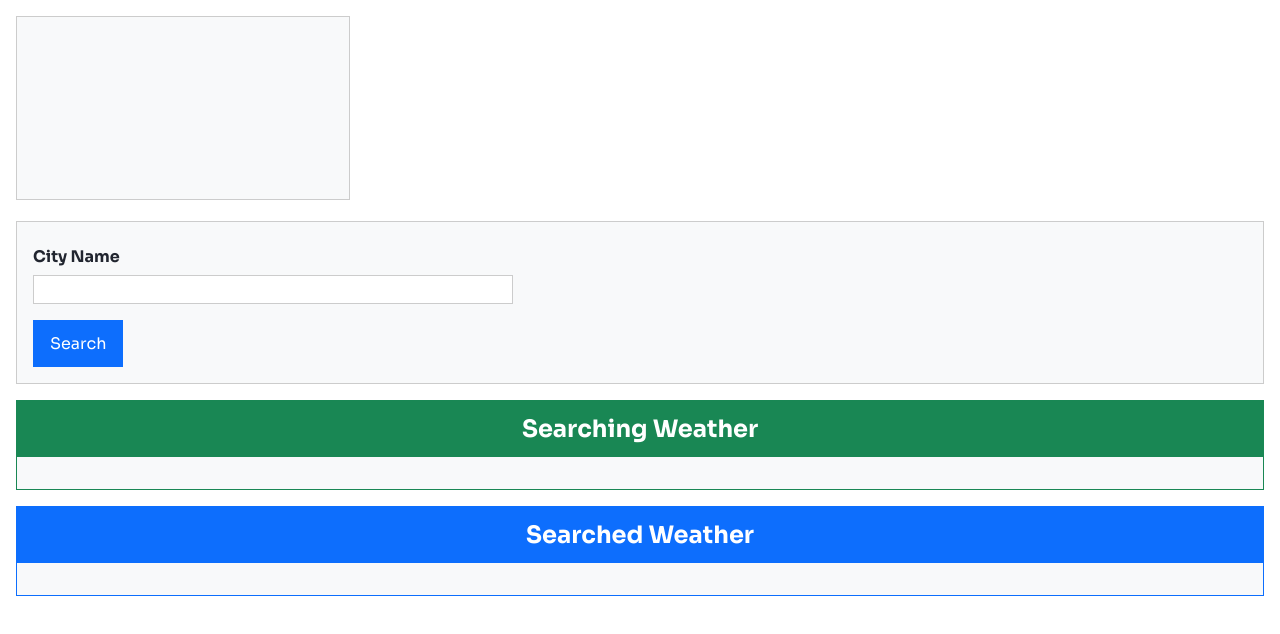
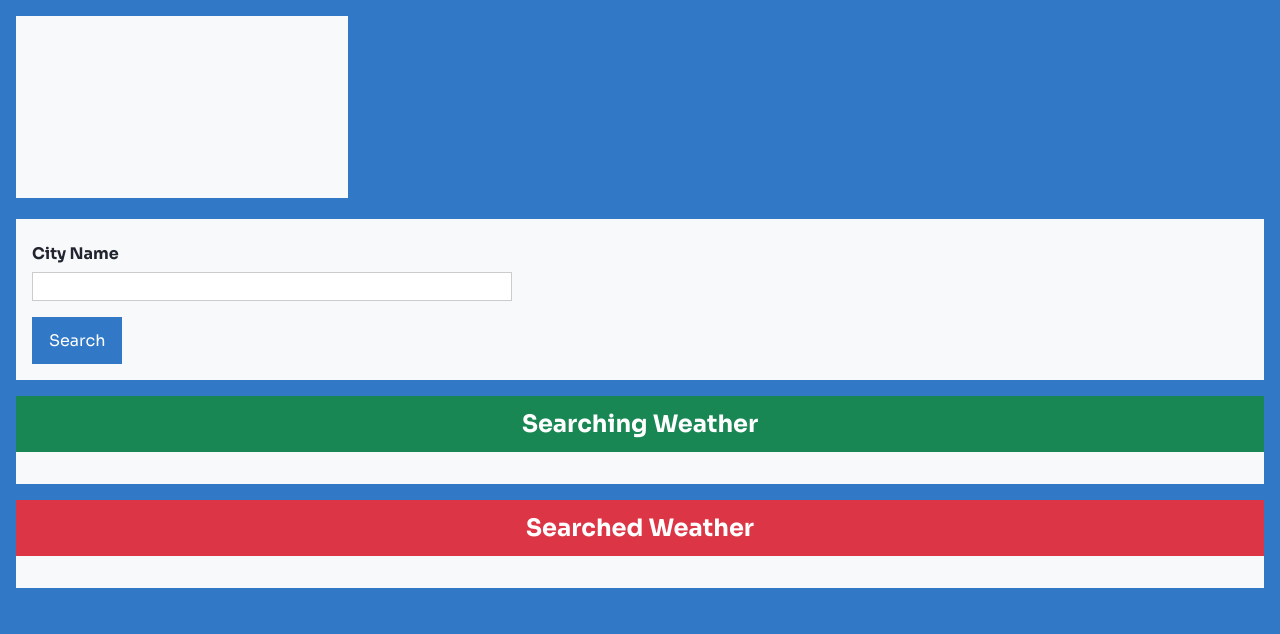
Before and after one commit to dayou0420/CRT-09, a website built with webpack: page public/index.html in a window 1280 px wide. Built offline with nearby package versions, Linux system fonts and the light colour scheme.

Commit message:
edit public/style.css

```diff
--- a/public/style.css
+++ b/public/style.css
@@ -11,6 +11,7 @@
 }
 html {
   font-family: "Sora", sans-serif;
+  background-color: var(--typescript);
 }
 body {
   margin: 0;
@@ -29,7 +30,7 @@ input {
   padding: 0.2rem 0.4rem;
   width: 100%;
   max-width: 30rem;
-  border: 1px solid #ccc;
+  border: 1.5px solid #ccc;
 }
 input:focus {
   outline: none;
@@ -37,8 +38,8 @@ input:focus {
 }
 button {
   font: inherit;
-  background: var(--primary);
-  border: 1px solid var(--primary);
+  background: var(--typescript);
+  border: 1px solid var(--typescript);
   cursor: pointer;
   color: #ffff;
   padding: 0.75rem 1rem;
@@ -49,7 +50,6 @@ button:focus {
 }
 .geocodings {
   margin: 1rem;
-  border: 1px solid var(--success);
   background: #f8f9fa;
 }
 .geocodings header {
@@ -59,11 +59,11 @@ button:focus {
   justify-content: center;
   align-items: center;
 }
-#finished-geocodings {
+/* #finished-geocodings {
   border-color: var(--primary);
-}
+} */
 #finished-geocodings header {
-  background: var(--primary);
+  background: var(--danger);
 }
 .geocodings h2 {
   margin: 0;
@@ -85,7 +85,7 @@ button:focus {
   margin: 0.5rem 0;
 }
 #finished-geocodings li h2 {
-  color: var(--primary);
+  color: var(--danger);
 }
 .geocodings li h3 {
   color: var(--dark);
@@ -98,13 +98,12 @@ button:focus {
   background: #f0fff0;
 }
 #finished-geocodings .droppable {
-  background: #d6e1ff;
+  background: #fff0f5;
 }
 #user-input {
   margin: 1rem;
   padding: 1rem;
   background: #f8f9fa;
-  border: 1px solid #ccc;
 }
 #daily {
   margin-top: 1rem;
@@ -112,5 +111,4 @@ button:focus {
   margin-left: 1rem;
   padding: 1rem;
   background: #f8f9fa;
-  border: 1px solid #ccc;
 }
```
